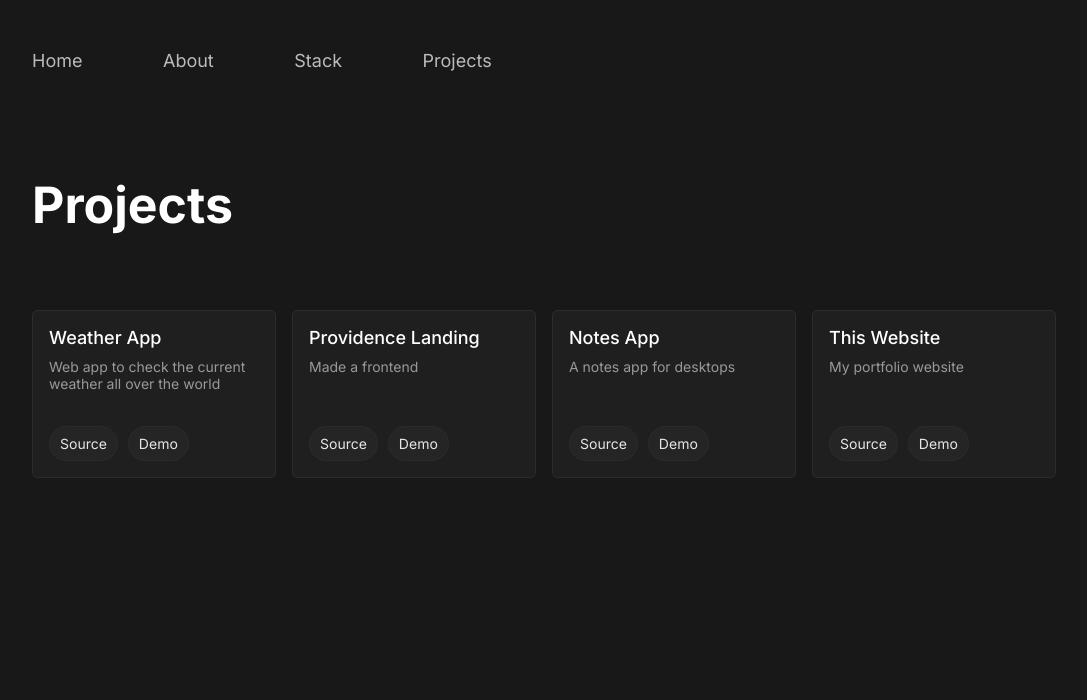
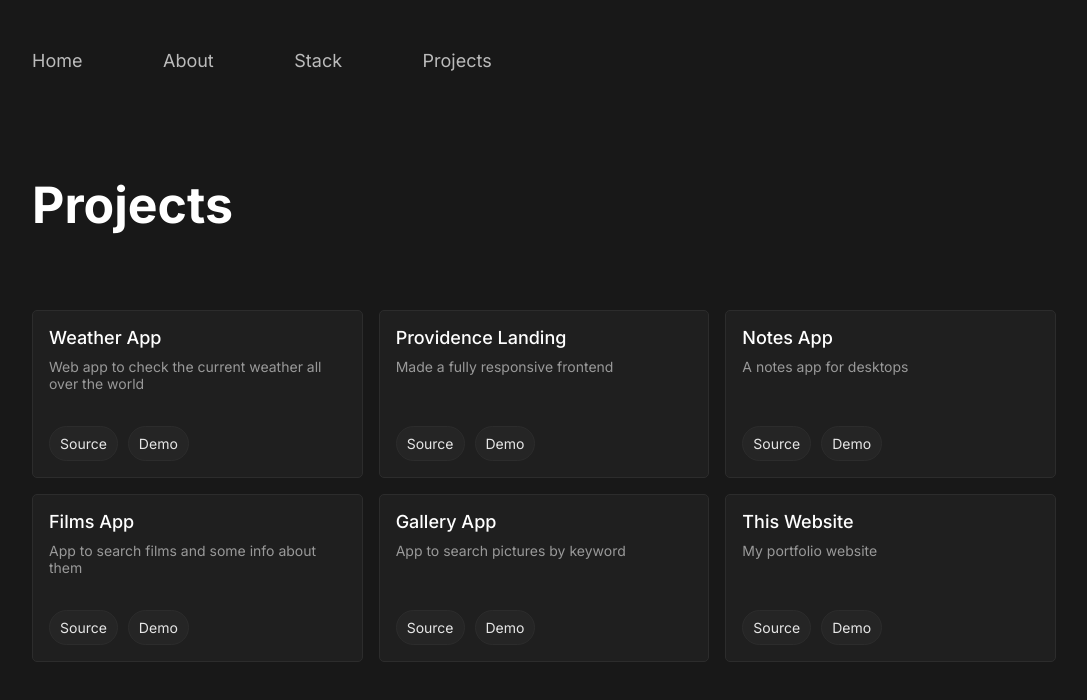
Before and after one commit to luckeryouknow/portfolio-website, a Next.js app: page /projects in a window 1280 px wide. Shown: the top 700 px of the page, without its empty margins (96-1183 px from the left). Built offline with nearby package versions, Linux system fonts and the light colour scheme.

Commit message:
added two new projects to projects page

```diff
--- a/src/content/projectsContent.js
+++ b/src/content/projectsContent.js
@@ -9,7 +9,7 @@ export const projectsContent = [
   {
     link: "https://github.com/luckeryouknow/providence-app",
     linkText: "Providence Landing",
-    description: "Made a frontend",
+    description: "Made a fully responsive frontend",
     demo: "https://providence.vercel.app/"
   },
 
@@ -21,6 +21,20 @@ export const projectsContent = [
   },
 
   {
+    link: "https://github.com/luckeryouknow/movie-searching-app",
+    linkText: "Films App",
+    description: "App to search films and some info about them",
+    demo: "https://movie-searching-app.vercel.app/"
+  },
+
+  {
+    link: "https://github.com/luckeryouknow/react-gallery",
+    linkText: "Gallery App",
+    description: "App to search pictures by keyword",
+    demo: "https://react-gallery-delta.vercel.app/"
+  },
+
+  {
     link: "https://github.com/luckeryouknow/portfolio-website",
     linkText: "This Website",
     description: "My portfolio website",
--- a/src/styles/projects.module.css
+++ b/src/styles/projects.module.css
@@ -69,7 +69,7 @@
 }
 
 @media (min-width: 900px) {
-  .gridContainer { grid-template-columns: repeat(4, 1fr); }
+  .gridContainer { grid-template-columns: repeat(3, 1fr); }
 }
 
 @media (max-width: 1200px) {
```
